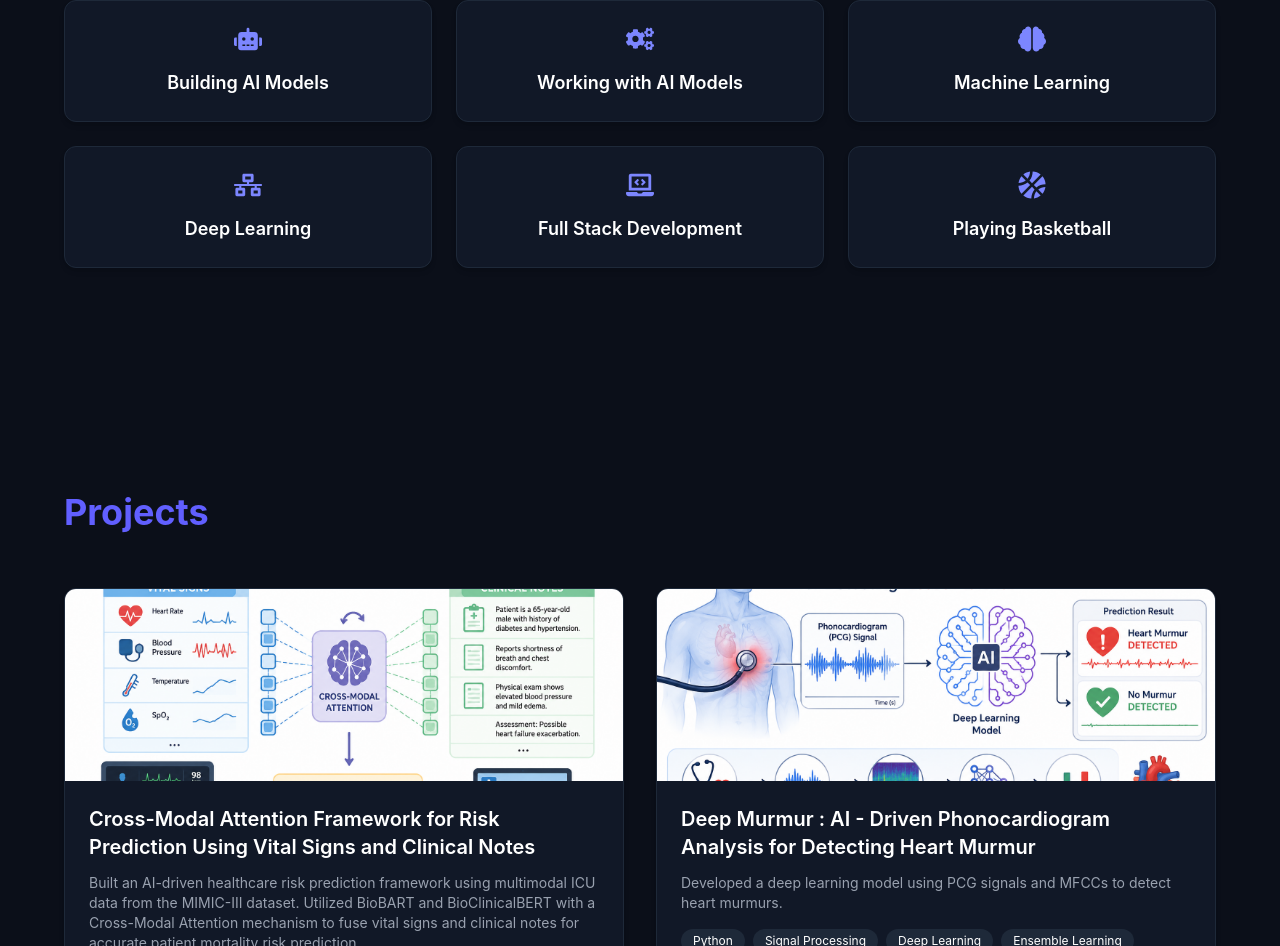
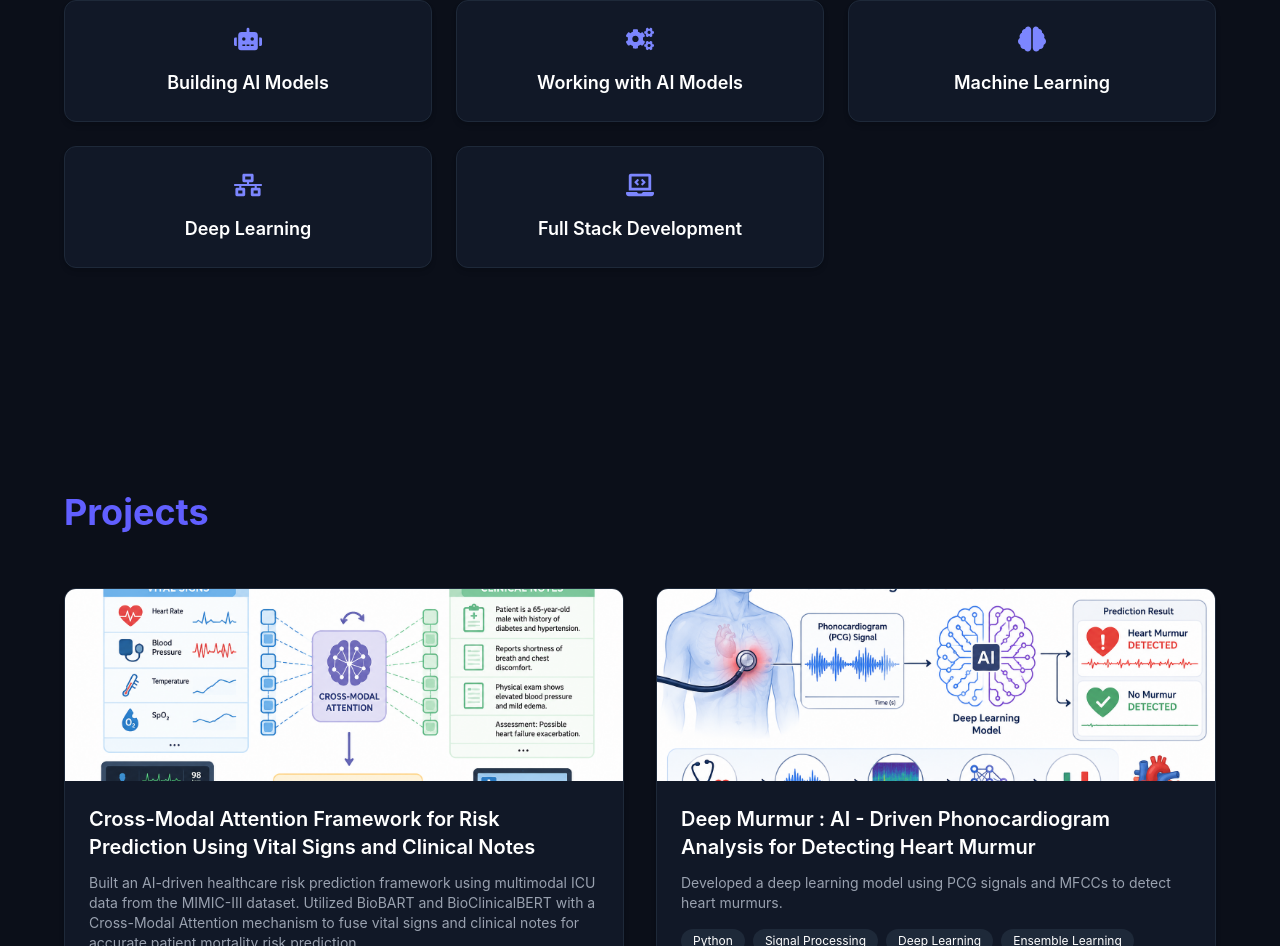
Before and after one commit to vbrprabhu2004/vbrp_new_portfolio, a React (Vite) app: page / in a window 1280 px wide. Shown: the part 4867-5813 px from the top of the page. Built offline with nearby package versions, Linux system fonts and the light colour scheme.

Commit message:
Remove basketball from interests
Removed 'Playing Basketball' from interests list.

```diff
--- a/src/components/Interests.jsx
+++ b/src/components/Interests.jsx
@@ -28,10 +28,6 @@ const interests = [
   {
     name: "Full Stack Development",
     icon: <FaLaptopCode size={28} />,
-  },
-  {
-    name: "Playing Basketball",
-    icon: <FaBasketballBall size={28} />,
   },
 ];
 
```
